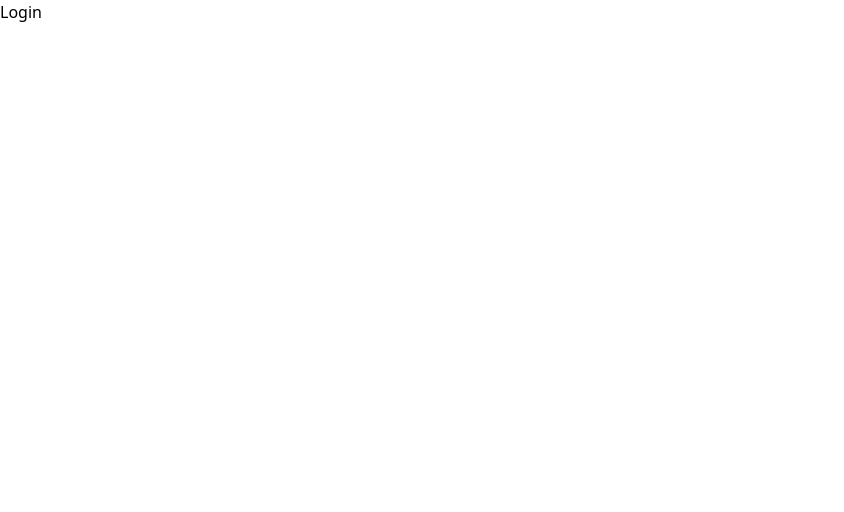
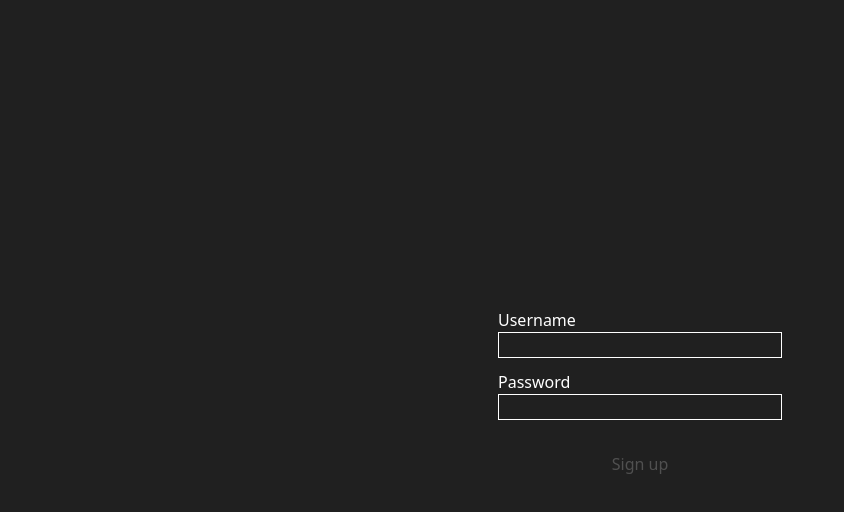
Before and after one commit to szr2007/Website-Builder, a React (Vite) app: page / in a window 1280 px wide. Shown: the top 512 px of the page, without its empty margins (0-844 px from the left). Built offline with nearby package versions, Linux system fonts and the light colour scheme.

Commit message:
add(login): add login screen

```diff
--- a/src/components/Login.jsx
+++ b/src/components/Login.jsx
@@ -1,7 +1,13 @@
 function Login(){
     return (
-        <div>
-            Login
+        <div className="flex items-center justify-center bg-[#202020] h-full w-full">
+            <div className="h-[200px] w-[300px] p-2 text-white">
+                <h6>Username</h6>
+                <input type="text" id="username" className="w-full border-white border-[1px] bg-[#202020] pl-1 pr-1 mb-3"></input>
+                <h6>Password</h6>
+                <input type="password" id="password" className="w-full border-white border-[1px] bg-[#202020] pl-1 pr-1"></input>
+                <button id="sign-up" className="text-[#505050] block mx-auto mt-8">Sign up</button>
+            </div>
         </div>
     );
 }
--- a/src/index.css
+++ b/src/index.css
@@ -4,6 +4,11 @@
 
 *{
   margin: 0px;
+}
+
+#root{
+  width:100vw;
+  height:100vh;
 }
 
 body{
```
